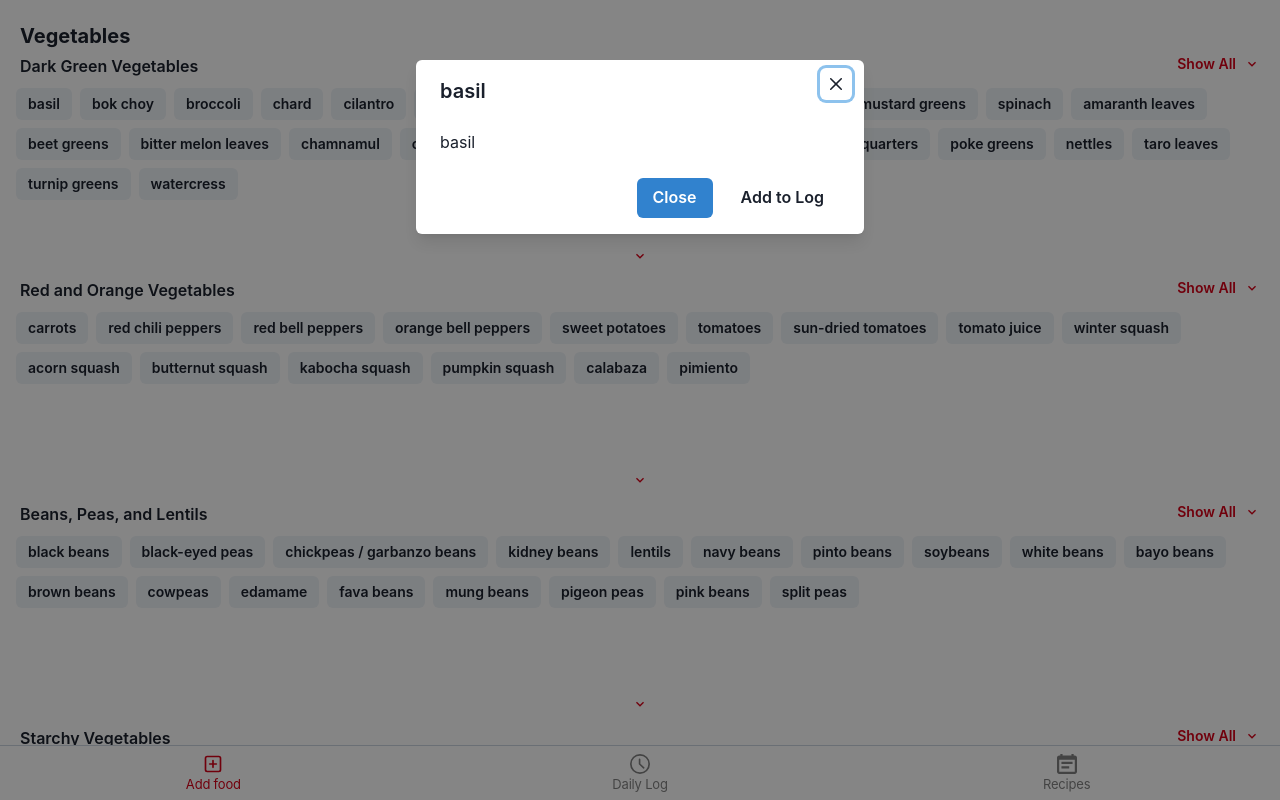
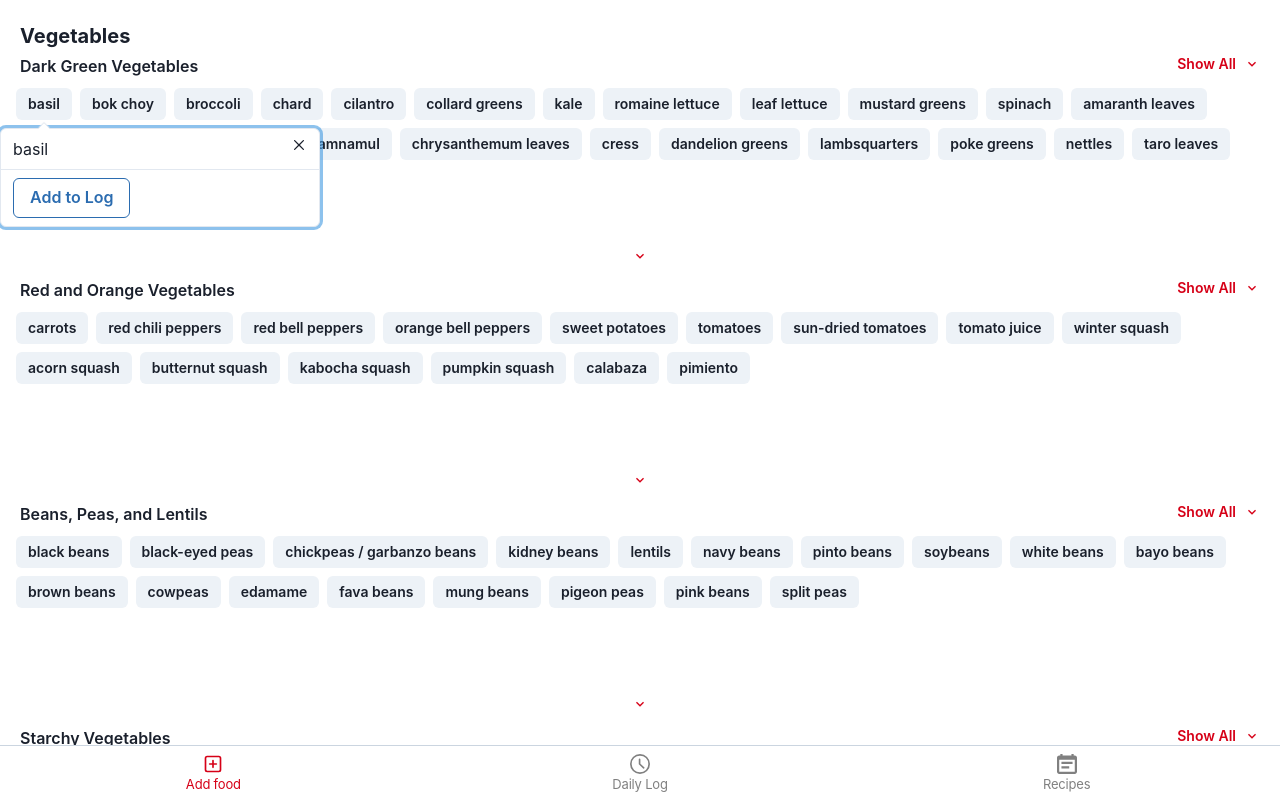
Before and after one commit to josh-minch/diet, a React (Create React App) app: page / in a window 1280 px wide. Both pictures are taken after a click on the button "basil". Shown: the top 800 px of the page. Built offline with nearby package versions, Linux system fonts and the light colour scheme.

Commit message:
Change modal to popover

```diff
--- a/src/components/AddFoodButton.js
+++ b/src/components/AddFoodButton.js
@@ -9,7 +9,16 @@ import {
     ModalBody,
     ModalCloseButton,
     useDisclosure,
-    Box
+    Box,
+    Popover,
+    PopoverTrigger,
+    PopoverContent,
+    PopoverHeader,
+    PopoverBody,
+    PopoverFooter,
+    PopoverArrow,
+    PopoverCloseButton,
+    PopoverAnchor,
 } from '@chakra-ui/react'
 import { nanoid } from 'nanoid';
 
@@ -30,35 +39,28 @@ const createFoodItem = (name, unit = 'cup') => {
     }
 }
 
-export const AddFoodButton = ({ foodName, setMyFoodState }) => {
-    const { isOpen, onOpen, onClose } = useDisclosure()
+export const AddFoodButton = ({ foodName, setMyFoodState, id }) => {
     const onClick = React.useCallback(() => {
         setMyFoodState(myFoodState => myFoodState.concat(createFoodItem(foodName)))
-        onClose()
-    }, [foodName, setMyFoodState, onClose])
+    }, [foodName, setMyFoodState,])
 
     return (
-        <Box>
-            <Button size={'sm'} foodame={foodName} onClick={onOpen} >
-                {foodName}
-            </Button>
+        <Popover>
 
-            <Modal isOpen={isOpen} onClose={onClose}>
-                <ModalOverlay />
-                <ModalContent>
-                    <ModalHeader>{foodName}</ModalHeader>
-                    <ModalCloseButton />
-                    <ModalBody>
-                        {foodName}
-                    </ModalBody>
-                    <ModalFooter>
-                        <Button colorScheme='blue' mr={3} onClick={onClose}>
-                            Close
-                        </Button>
-                        <Button onClick={onClick} variant='ghost'>Add to Log</Button>
-                    </ModalFooter>
-                </ModalContent>
-            </Modal>
-        </Box>
+            <PopoverTrigger>
+                <Button size={'sm'} foodame={foodName}>
+                    {foodName}
+                </Button>
+            </PopoverTrigger>
+
+            <PopoverContent>
+                <PopoverArrow />
+                <PopoverCloseButton />
+                <PopoverHeader>{foodName}</PopoverHeader>
+                <PopoverBody><Button onClick={onClick} variant='outline' colorScheme='blue'>Add to Log</Button></PopoverBody>
+            </PopoverContent>
+
+        </Popover >
+
     )
 }
```
